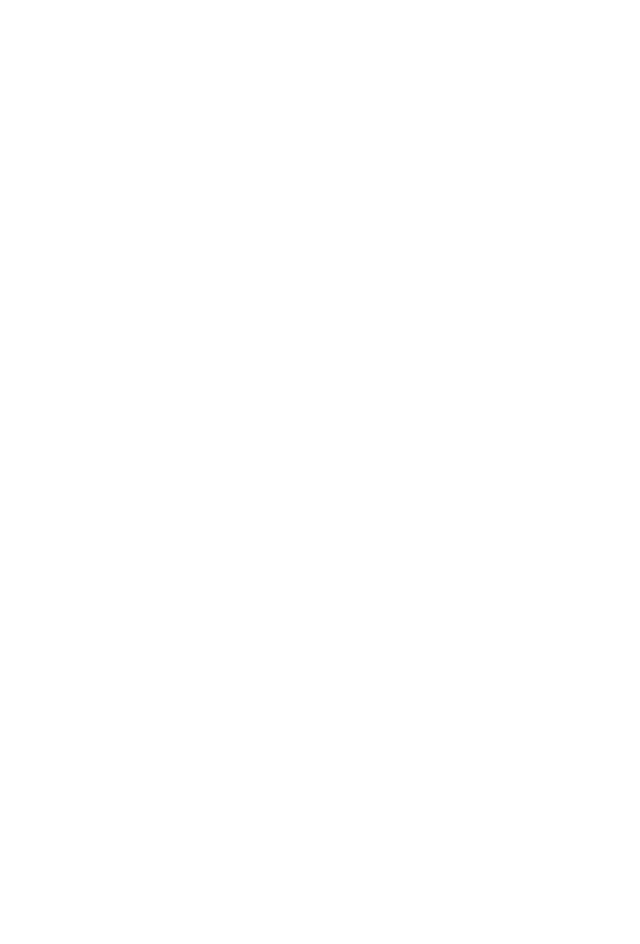
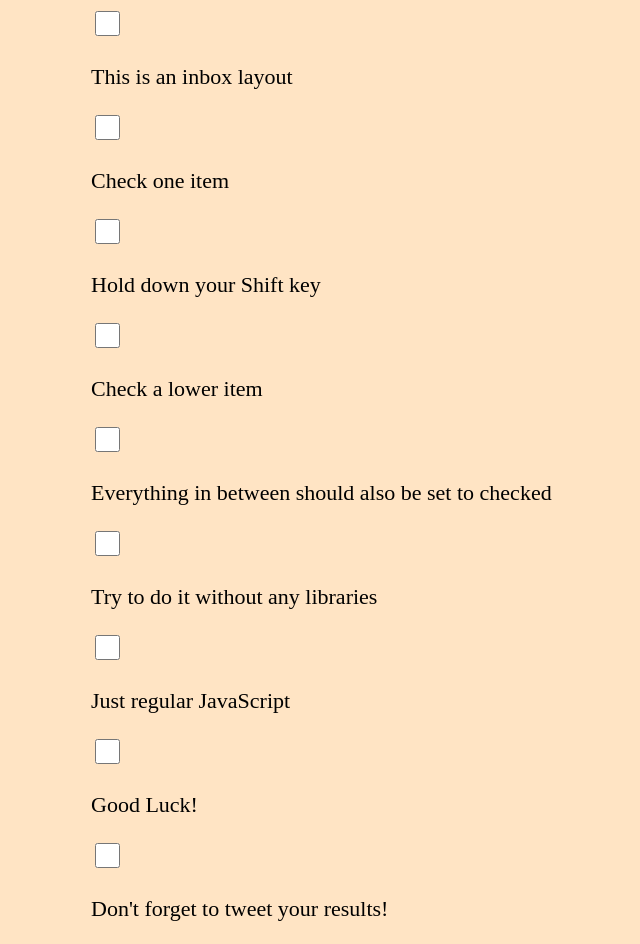
Before and after one commit to oliver-nicoll/ckbk_js, a plain HTML site: page index.html in a window 1280 px wide. Shown: the whole page, without its empty margins (17-657 px from the left). Before the commit the page ends 800 px from the top, so only its background shows below. Drawn offline with Linux system fonts and the light colour scheme.

Commit message:
styling file add

```diff
--- a/ckbk.js
+++ b/ckbk.js
@@ -4,3 +4,5 @@ const person = {
     name: 'Nicoll O',
     age: 25
 };
+
+const checkboxes = document.querySelectorAll('.inbox input[type="checkbox"]')
--- a/index.html
+++ b/index.html
@@ -2,10 +2,50 @@
 <html lang="en">
 <head>
     <meta charset="UTF-8">
+    <link rel="stylesheet" href="style.css">
     <title>JS Checkbox Practice</title>
 </head>
 
 <body>
-    <script src="ckbk.js"></script>
+    <div class="inbox">
+        <div type="item">
+            <input type="checkbox">
+            <p>This is an inbox layout</p>
+        </div>
+        <div class="item">
+            <input type="checkbox">
+            <p>Check one item</p>
+        </div>
+        <div class="item">
+            <input type="checkbox">
+            <p>Hold down your Shift key</p>
+        </div>
+        <div class="item">
+            <input type="checkbox">
+            <p>Check a lower item</p>
+        </div>
+        <div class="item">
+            <input type="checkbox">
+            <p>Everything in between should also be set to checked </p>
+        </div>
+        <div class="item">
+            <input type="checkbox">
+            <p>Try to do it without any libraries</p>
+        </div>
+        <div class="item">
+            <input type="checkbox">
+            <p>Just regular JavaScript</p>
+        </div>
+        <div class="item">
+            <input type="checkbox">
+            <p>Good Luck!</p>
+        </div>
+        <div>
+            <input type="checkbox">
+            <p>Don't forget to tweet your results!</p>
+        </div>
+    </div>
+
+<script src="ckbk.js"></script>
 </body>
 </html>
--- /dev/null
+++ b/style.css
@@ -0,0 +1,21 @@
+* {
+    background-color: bisque;
+}
+
+div {
+    display: block;
+    position: relative;
+    padding-left: 50px;
+    margin-bottom: 20px;
+    cursor: pointer;
+    font-size: 22px;
+}
+
+input {
+    position: relative;
+    top: 0;
+    left: 0;
+    height: 25px;
+    width: 25px;
+    background-color: #eee;
+}
```
